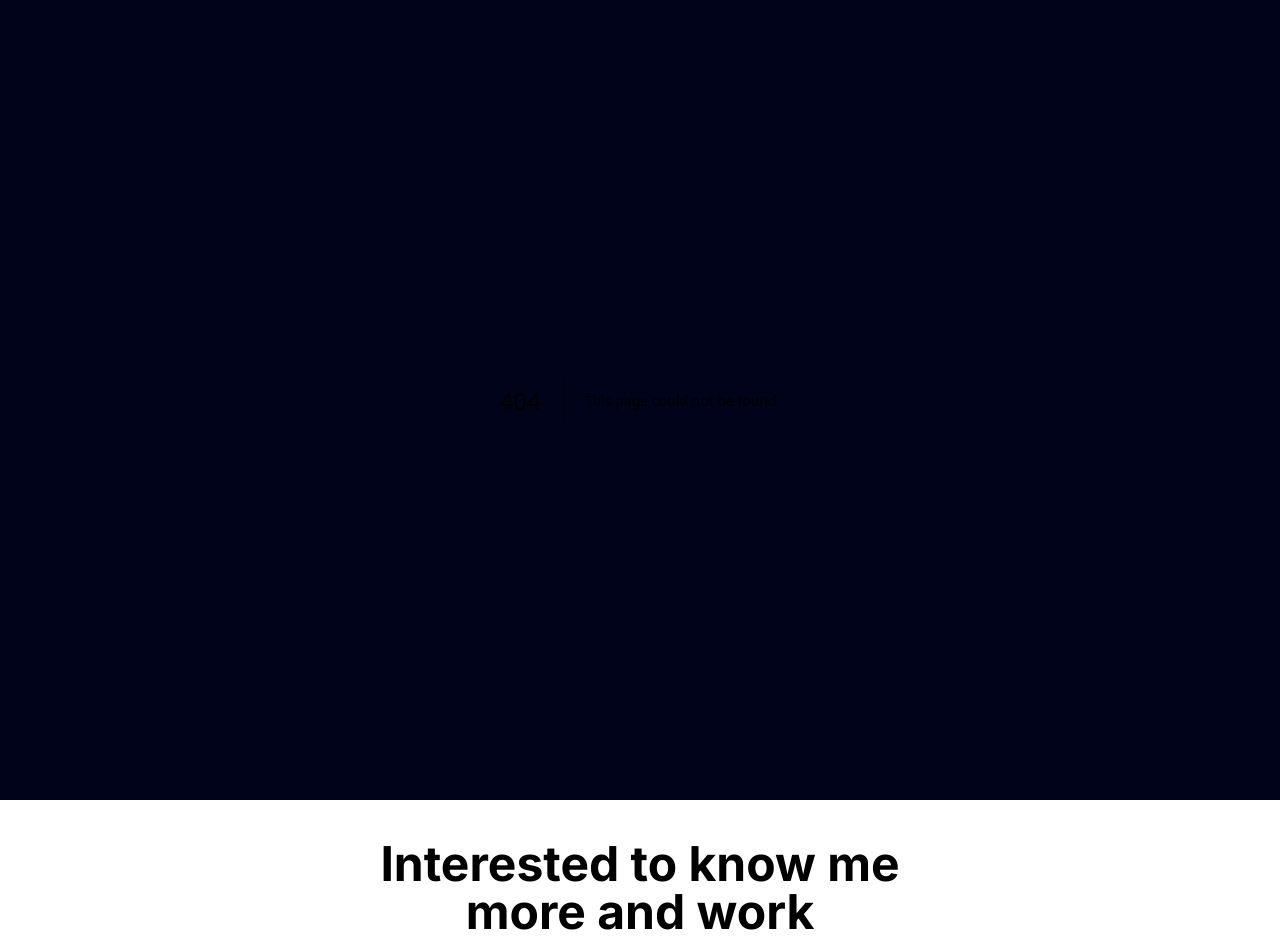
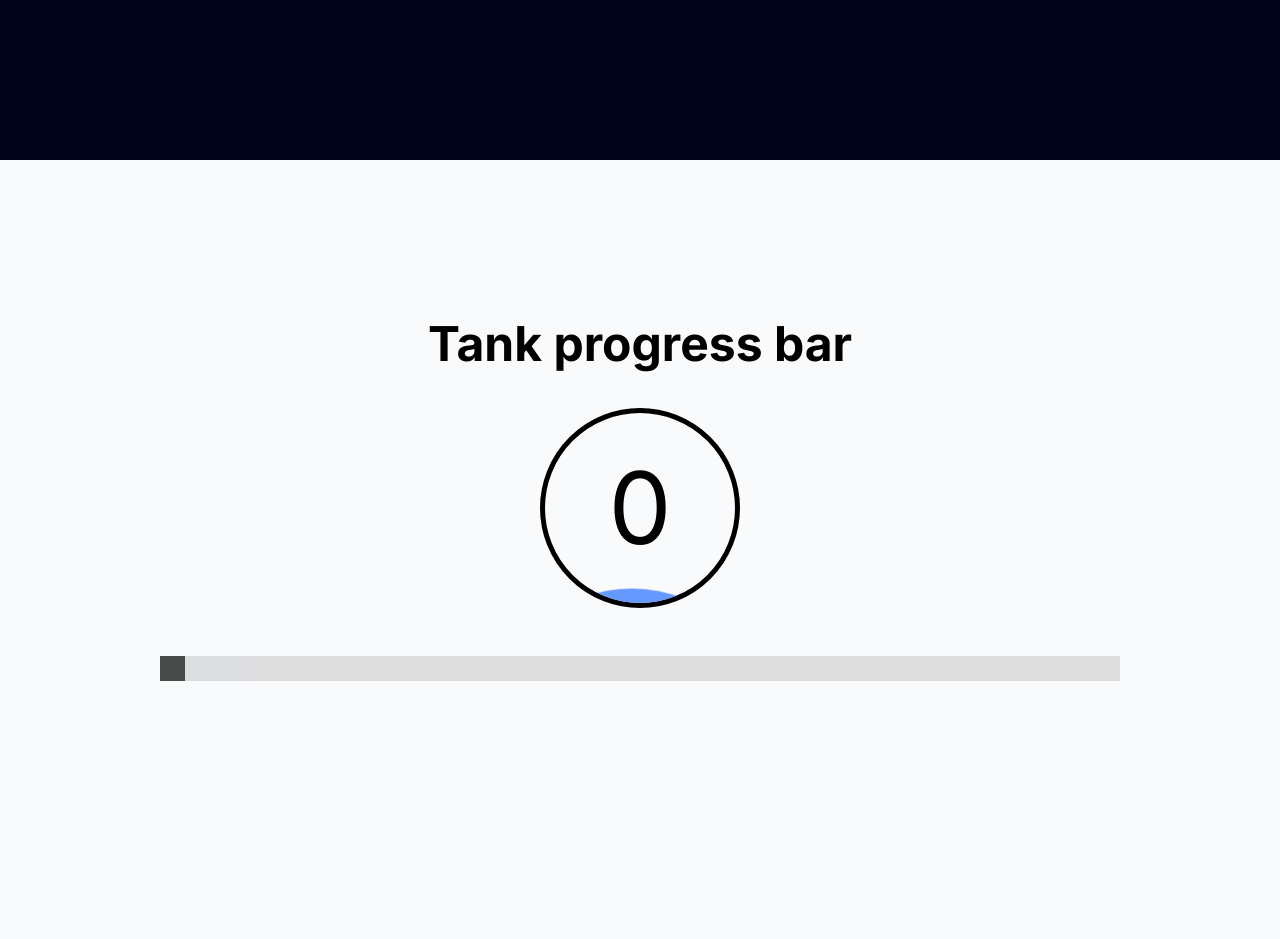
Before and after one commit to nathan115210/nathan-site, a Next.js app: page /code-snippets/tank-progress in a window 1280 px wide. Before the commit this address had no page. Shown: the top 939 px of the page. Built offline with nearby package versions, Linux system fonts and the light colour scheme.

Commit message:
Set up code-snippets space and add first code snippet

```diff
--- /dev/null
+++ b/app/code-snippets/layout.tsx
@@ -0,0 +1,15 @@
+import { ReactNode } from "react";
+
+interface LayoutProps {
+  children: ReactNode;
+}
+
+const Layout = ({ children }: LayoutProps) => {
+  return (
+    <div className="w-screen h-screen mt-40 bg-slate-50 text-black">
+      {children}
+    </div>
+  );
+};
+
+export default Layout;
--- /dev/null
+++ b/app/code-snippets/tank-progress/page.module.scss
@@ -0,0 +1,78 @@
+.slidecontainer {
+  width: 60rem;
+  display: flex;
+  justify-content: center;
+  align-items: center;
+  flex-direction: column;
+  margin: 0 auto;
+  gap: 3rem;
+}
+
+.percentContainer {
+  position: relative;
+  width: 200px;
+  height: 200px;
+  border-radius: 50%;
+  border: #000 solid 5px;
+  display: flex;
+  justify-content: center;
+  align-items: center;
+  overflow: hidden;
+}
+
+.percent {
+  font-size: 100px;
+  z-index: 1;
+  user-select: none;
+}
+
+.wave {
+  position: absolute;
+  width: 400px;
+  height: 400px;
+  top: 200px;
+  background: rgb(102, 153, 255);
+  border-radius: 35%;
+  animation: rotate 2s linear infinite;
+
+}
+
+@keyframes rotate {
+  0% {
+    transform: rotate(0deg);
+  }
+  100% {
+    transform: rotate(360deg);
+  }
+}
+
+.slider {
+  -webkit-appearance: none;
+  width: 100%;
+  height: 25px;
+  background: #d3d3d3;
+  outline: none;
+  opacity: 0.7;
+  -webkit-transition: .2s;
+  transition: opacity .2s;
+}
+
+.slider:hover {
+  opacity: 1;
+}
+
+.slider::-webkit-slider-thumb {
+  -webkit-appearance: none;
+  appearance: none;
+  width: 25px;
+  height: 25px;
+  background: #000;
+  cursor: pointer;
+}
+
+.slider::-moz-range-thumb {
+  width: 25px;
+  height: 25px;
+  background: #000;
+  cursor: pointer;
+}
--- /dev/null
+++ b/app/code-snippets/tank-progress/page.tsx
@@ -0,0 +1,61 @@
+"use client";
+
+import Layout from "../layout";
+import { useEffect, useRef, useState } from "react";
+import styles from "./page.module.scss";
+
+const Page = () => {
+  const [value, setValue] = useState<string>("0");
+  const inputRef = useRef<HTMLInputElement | null>(null);
+  const waveRef = useRef<HTMLDivElement | null>(null);
+  const slider: HTMLInputElement | null = inputRef.current;
+  const wave: HTMLDivElement | null = waveRef.current;
+
+  useEffect(() => {
+    if (slider) {
+      const handleInput = () => {
+        setValue(slider.value);
+      };
+      slider.addEventListener("input", handleInput);
+      return () => {
+        slider.removeEventListener("input", handleInput);
+      };
+    }
+  }, []);
+
+  useEffect(() => {
+    if (wave) {
+      wave.style.top = `${200 - parseInt(value) * 2}px`;
+    }
+  }, [value]);
+
+  const handleInputOnChange = (e: React.ChangeEvent<HTMLInputElement>) =>
+    setValue(e.target.value);
+
+  return (
+    <Layout>
+      <h2 className="heading mb-10">Tank progress bar</h2>
+
+      <div className={styles.slidecontainer}>
+        <div className={styles.percentContainer}>
+          <div className={styles.percent}>
+            <span>{value}</span>
+          </div>
+          <div className={styles.wave} ref={waveRef}></div>
+        </div>
+
+        <input
+          type="range"
+          min="0"
+          max="100"
+          value={value}
+          className={styles.slider}
+          ref={inputRef}
+          onChange={(e) => handleInputOnChange(e)}
+        />
+      </div>
+    </Layout>
+  );
+};
+
+export default Page;
--- a/components/RecentProjects.tsx
+++ b/components/RecentProjects.tsx
@@ -7,9 +7,11 @@ export interface ProjectItemProps {
   img: string;
   title: string;
   des: string;
-  techList: string[];
+  techList?: string[];
   link?: string;
   githubLink?: string;
+  showPinPerspective?: boolean;
+  enableAnimation?: boolean;
 }
 
 export interface ProjectsProps {
@@ -39,7 +41,11 @@ const RecentProjects = ({ heading, items, description }: ProjectsProps) => {
             className="sm:h-[41rem] h-[32rem] lg:min-h-[32.5rem] flex items-center justify-center sm:w-[500px] w-[80vw]"
             key={index}
           >
-            <PinContainer link={item.link} enableAnimation={!item.githubLink}>
+            <PinContainer
+              link={item.link}
+              showPinPerspective={item.showPinPerspective}
+              enableAnimation={item.enableAnimation}
+            >
               <div className="relative flex items-center justify-center sm:w-[500px] w-[80vw] overflow-hidden sm:h-[40vh] h-[30vh] lg:h-[30vh] mb-10">
                 <div
                   className="relative w-full h-full overflow-hidden lg:rounded-3xl"
@@ -79,6 +85,7 @@ const RecentProjects = ({ heading, items, description }: ProjectsProps) => {
                   </Link>
                 </div>
               )}
+              {item.techList && (
                 <div className="flex items-center justify-items-end mt-7 mb-3">
                   <div className="flex items-center grow">
                     {item.techList.map((item, index) => (
@@ -94,6 +101,7 @@ const RecentProjects = ({ heading, items, description }: ProjectsProps) => {
                     ))}
                   </div>
                 </div>
+              )}
             </PinContainer>
           </div>
         ))}
--- a/components/ui/Pin.tsx
+++ b/components/ui/Pin.tsx
@@ -10,13 +10,16 @@ export const PinContainer = ({
   className,
   containerClassName,
   enableAnimation = true,
+  showPinPerspective = true,
 }: {
   children: React.ReactNode;
   link?: string;
   className?: string;
   containerClassName?: string;
   enableAnimation?: boolean;
+  showPinPerspective?: boolean;
 }) => {
+  console.log("enableAnimation", enableAnimation);
   const [transform, setTransform] = useState(
     "translate(-50%,-50%) rotateX(0deg)",
   );
@@ -67,7 +70,9 @@ export const PinContainer = ({
           <div className={cn(" relative z-50 ", className)}>{children}</div>
         </div>
       </div>
-      {link && <PinPerspective title={link} href={link} />}
+      {link && showPinPerspective && (
+        <PinPerspective title={link} href={link} />
+      )}
     </Tag>
   );
 };
--- a/data/index.ts
+++ b/data/index.ts
@@ -120,6 +120,7 @@ export const projects: ProjectItemProps[] = [
     ]),
     link: "https://www.npmjs.com/package/normalizedui",
     githubLink: "https://github.com/nathan115210/Normalized",
+    enableAnimation: false,
   },
 
   {
@@ -227,15 +228,11 @@ export const socialMedia = [
 
 export const codeSnippets: ProjectItemProps[] = [
   {
-    title: "Lorem Ipsum",
-    des: "Lorem IpsumLorem IpsumLorem IpsumLorem IpsumLorem IpsumLorem IpsumLorem IpsumLorem IpsumLorem Ipsum",
-    img: "/career/dell.png",
-    techList: generateTechListWithName([
-      TechName.JS,
-      TechName.AEM,
-      TechName.CSS,
-      TechName.NODE,
-    ]),
-    link: "Lorem Ipsum",
+    title: "Tank progress bar",
+    des: "I have seen a very interesting tank progress bar on the internet, so I decided to make one myself. It is a simple tank progress bar that can be used in any React project.",
+    img: "/code-snippets/demo-tank-progress.png",
+    link: "/code-snippets/tank-progress",
+    showPinPerspective: false,
+    enableAnimation: false,
   },
 ];
--- a/package.json
+++ b/package.json
@@ -27,6 +27,7 @@
     "react-dom": "^18",
     "react-icons": "^5.0.1",
     "react-lottie": "^1.2.4",
+    "sass": "^1.83.1",
     "tailwind-merge": "^2.2.2",
     "tailwindcss-animate": "^1.0.7",
     "three": "^0.163.0",
```
Also changed, not shown: public/code-snippets/demo-tank-progress.png (added), 1 other file (tests, documents, lock files or other folders). Lines whose indentation alone changed are shown as unchanged.
